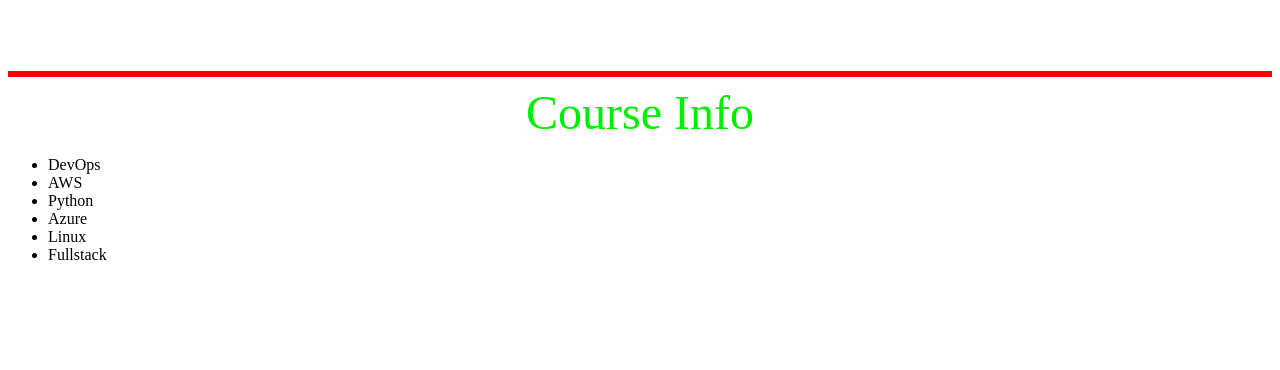
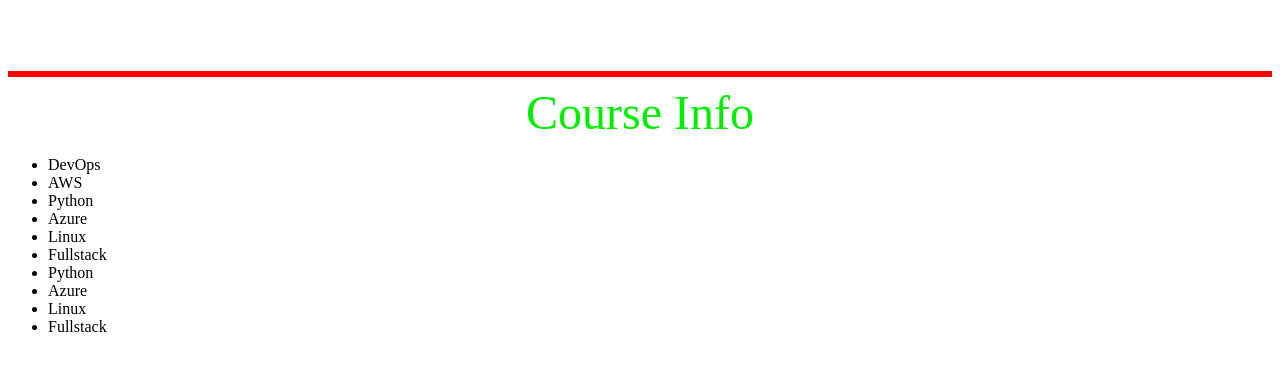
Before and after one commit to CloudGen06/Fullstack-Project1, a plain HTML site: page index.html in a window 1280 px wide. Drawn offline with Linux system fonts and the light colour scheme.

Commit message:
index.html V1.2

```diff
--- a/index.html
+++ b/index.html
@@ -15,6 +15,10 @@
 	<li>Azure</li>
 	<li>Linux</li>
 	<li>Fullstack</li>
+	<li>Python</li>
+        <li>Azure</li>
+        <li>Linux</li>
+        <li>Fullstack</li>
 </ul>
 
 </body>
```
